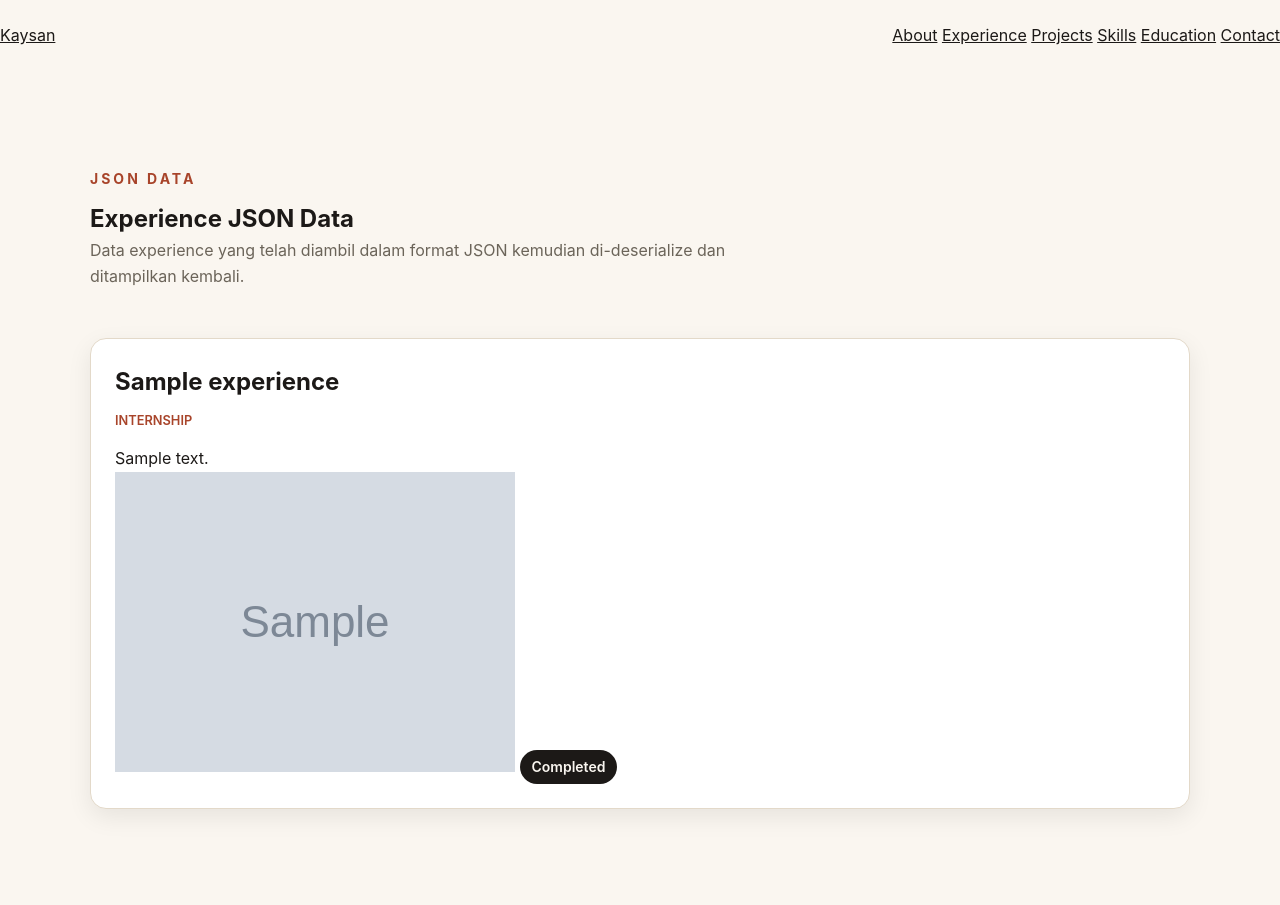
After one commit to kaysansalman-cyber/myportofolio, a Django app: page /experience/json/deserialized/ in a window 1280 px wide. The commit adds this page. Run offline with Django 5.2, Linux system fonts and the light colour scheme; tables that the repository leaves empty hold one stand-in row (values such as "Sample post"); grey boxes marked "Sample" are stand-in pictures.

Commit message:
feat: add experience JSON deserialization

```diff
--- a/main/urls.py
+++ b/main/urls.py
@@ -2,6 +2,8 @@ from django.urls import path
 from .views import (
     show_main,
     show_experience,
+    experience_json,
+    experience_json_deserialized,
     create_experience,
     edit_experience,
     delete_experience,
@@ -17,6 +19,16 @@ urlpatterns = [
     path("", show_main, name="show_main"),
 
     path("experience/", show_experience, name="show_experience"),
+    path(
+    "experience/json/",
+    experience_json,
+    name="experience_json"
+    ),
+    path(
+    "experience/json/deserialized/",
+    experience_json_deserialized,
+    name="experience_json_deserialized"
+    ),
     path(
         "experience/create/",
         create_experience,
--- a/main/views.py
+++ b/main/views.py
@@ -1,4 +1,8 @@
+import json
+
 from django.shortcuts import redirect, render
+from django.core import serializers
+from django.http import HttpResponse
 from .models import Experience, Project
 from .forms import ProjectForm, ExperienceForm
 
@@ -21,6 +25,35 @@ def show_experience(request):
     }
 
     return render(request, 'experience.html', context)
+
+def experience_json(request):
+    data = serializers.serialize(
+        "json",
+        Experience.objects.all()
+    )
+
+    return HttpResponse(
+        data,
+        content_type="application/json"
+    )
+
+def experience_json_deserialized(request):
+    data = serializers.serialize(
+        "json",
+        Experience.objects.all()
+    )
+
+    experiences = json.loads(data)
+
+    context = {
+        "experiences": experiences
+    }
+
+    return render(
+        request,
+        "experience_json.html",
+        context
+    )
 
 def show_projects(request):
     projects = Project.objects.all()
@@ -76,6 +109,7 @@ def edit_project(request, id):
     }
 
     return render(request, "edit_project.html", context)
+
 def create_experience(request):
     if request.method == "POST":
         form = ExperienceForm(request.POST)
--- a/templates/experience.html
+++ b/templates/experience.html
@@ -14,6 +14,10 @@ Experience - Kaysan
 
         <a href="{% url 'main:create_experience' %}">
             Tambah Experience
+        </a>
+
+        <a href="{% url 'main:experience_json_deserialized' %}">
+            Lihat Data JSON
         </a>
 
         <div class="experience-grid">
--- /dev/null
+++ b/templates/experience_json.html
@@ -0,0 +1,49 @@
+{% extends 'base.html' %}
+
+{% block title %}
+Experience JSON - Kaysan
+{% endblock title %}
+
+{% block content %}
+<section class="section">
+    <div class="container">
+        <div class="section-heading">
+            <p class="section-label">JSON DATA</p>
+            <h1>Experience JSON Data</h1>
+            <p>
+                Data experience yang telah diambil dalam format JSON
+                kemudian di-deserialize dan ditampilkan kembali.
+            </p>
+        </div>
+
+        {% for experience in experiences %}
+        <article class="experience-card">
+            <h2>{{ experience.fields.title }}</h2>
+
+            <p class="experience-category">
+                {{ experience.fields.category }}
+            </p>
+
+            <p>
+                {{ experience.fields.description }}
+            </p>
+
+            {% if experience.fields.thumbnail %}
+            <img
+                src="{{ experience.fields.thumbnail }}"
+                alt="{{ experience.fields.title }}"
+            >
+            {% endif %}
+
+            {% if experience.fields.ended_at %}
+                <p class="experience-status">Completed</p>
+            {% else %}
+                <p class="experience-status">Currently Ongoing</p>
+            {% endif %}
+        </article>
+        {% empty %}
+        <p>No experience data available.</p>
+        {% endfor %}
+    </div>
+</section>
+{% endblock content %}
```
Also changed, not shown: README.md.
